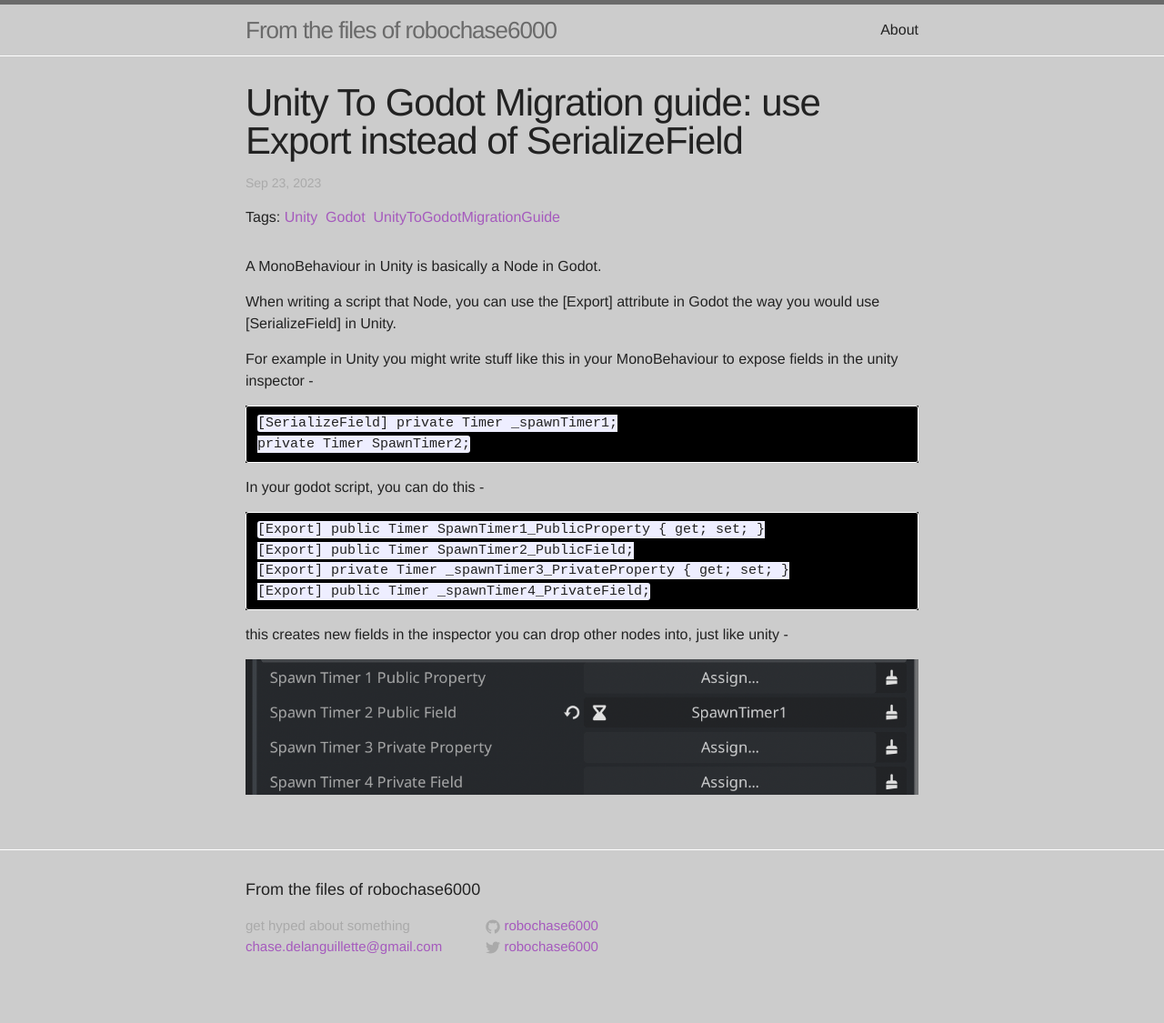
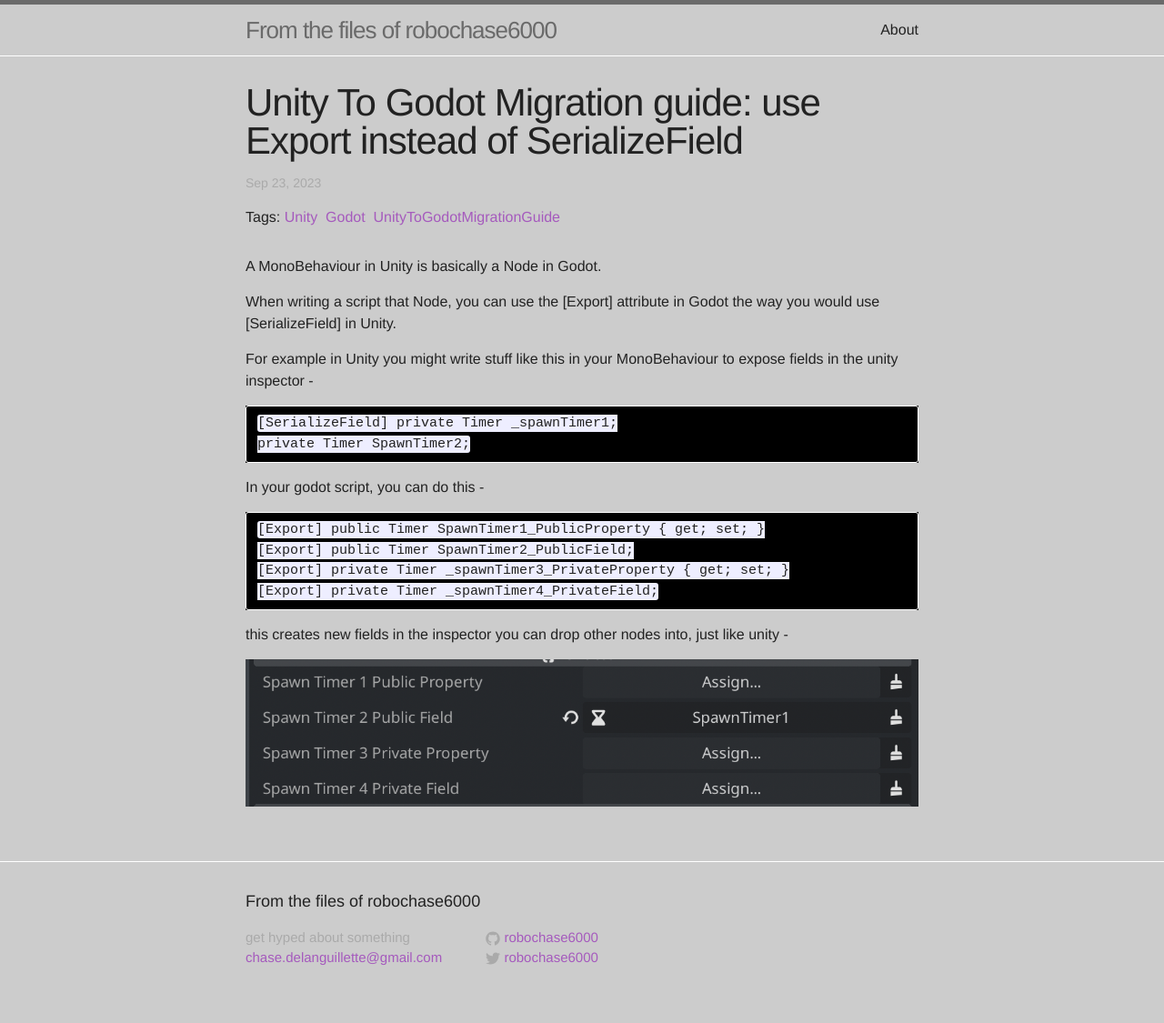
Before and after one commit to robochase6000/robochase6000.github.io, a Jekyll site: the page built from _posts/2023-09-23-unity-to-godot-migration-guide.md, in a window 1280 px wide. Shown: the whole page at 91% size. Built offline with Jekyll 4.4.1, drawn with Linux system fonts in a browser that asks for light colours.

Commit message:
fix private bug

````diff
--- a/_posts/2023-09-23-unity-to-godot-migration-guide.md
+++ b/_posts/2023-09-23-unity-to-godot-migration-guide.md
@@ -25,7 +25,7 @@
 [Export] public Timer SpawnTimer1_PublicProperty { get; set; }
 [Export] public Timer SpawnTimer2_PublicField;
 [Export] private Timer _spawnTimer3_PrivateProperty { get; set; }
-[Export] public Timer _spawnTimer4_PrivateField;
+[Export] private Timer _spawnTimer4_PrivateField;
 ```
 
 this creates new fields in the inspector you can drop other nodes into, just like unity -
````
Also changed, not shown: docs/assets/images/godot-export-inspector.png.
